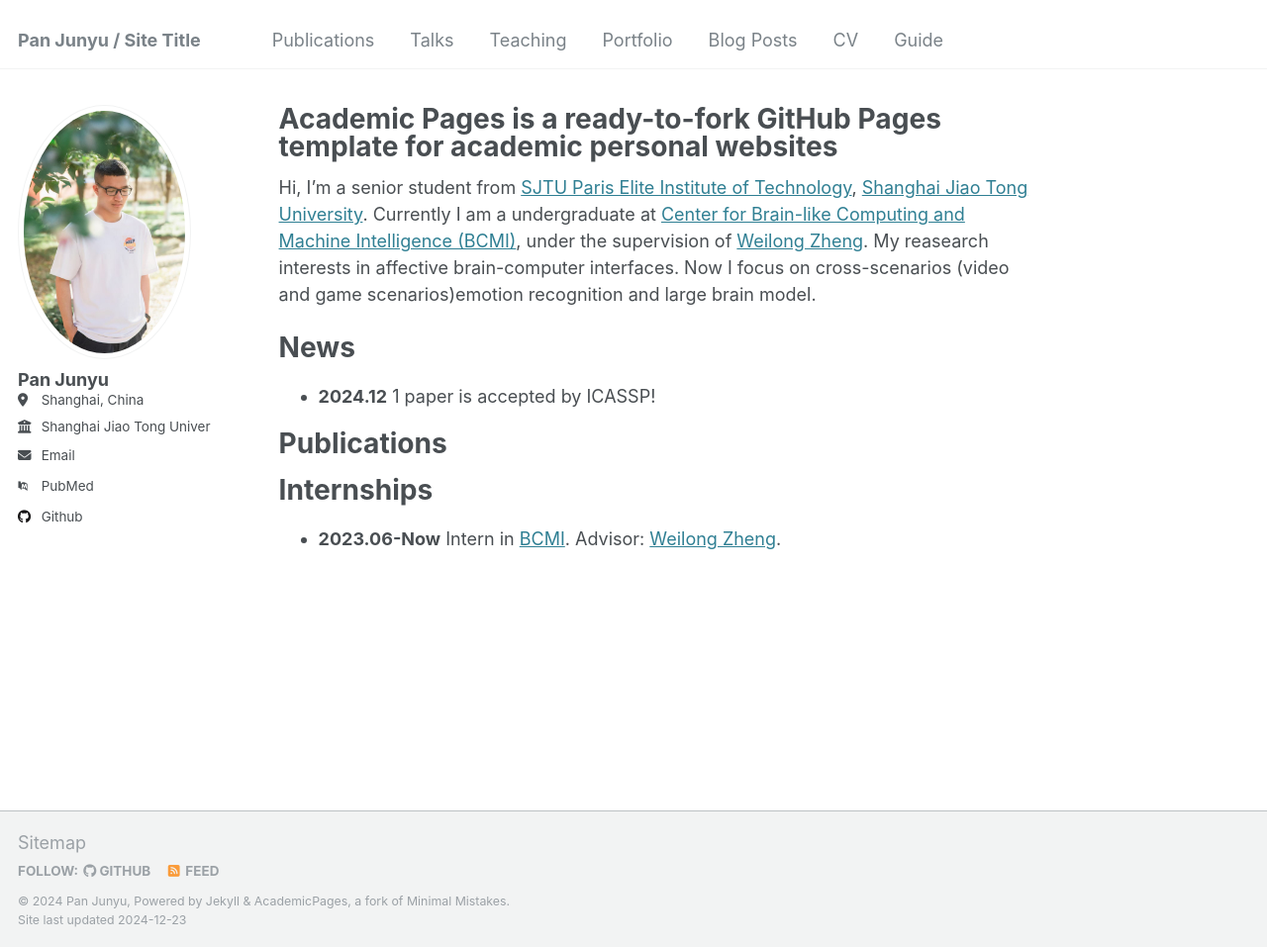
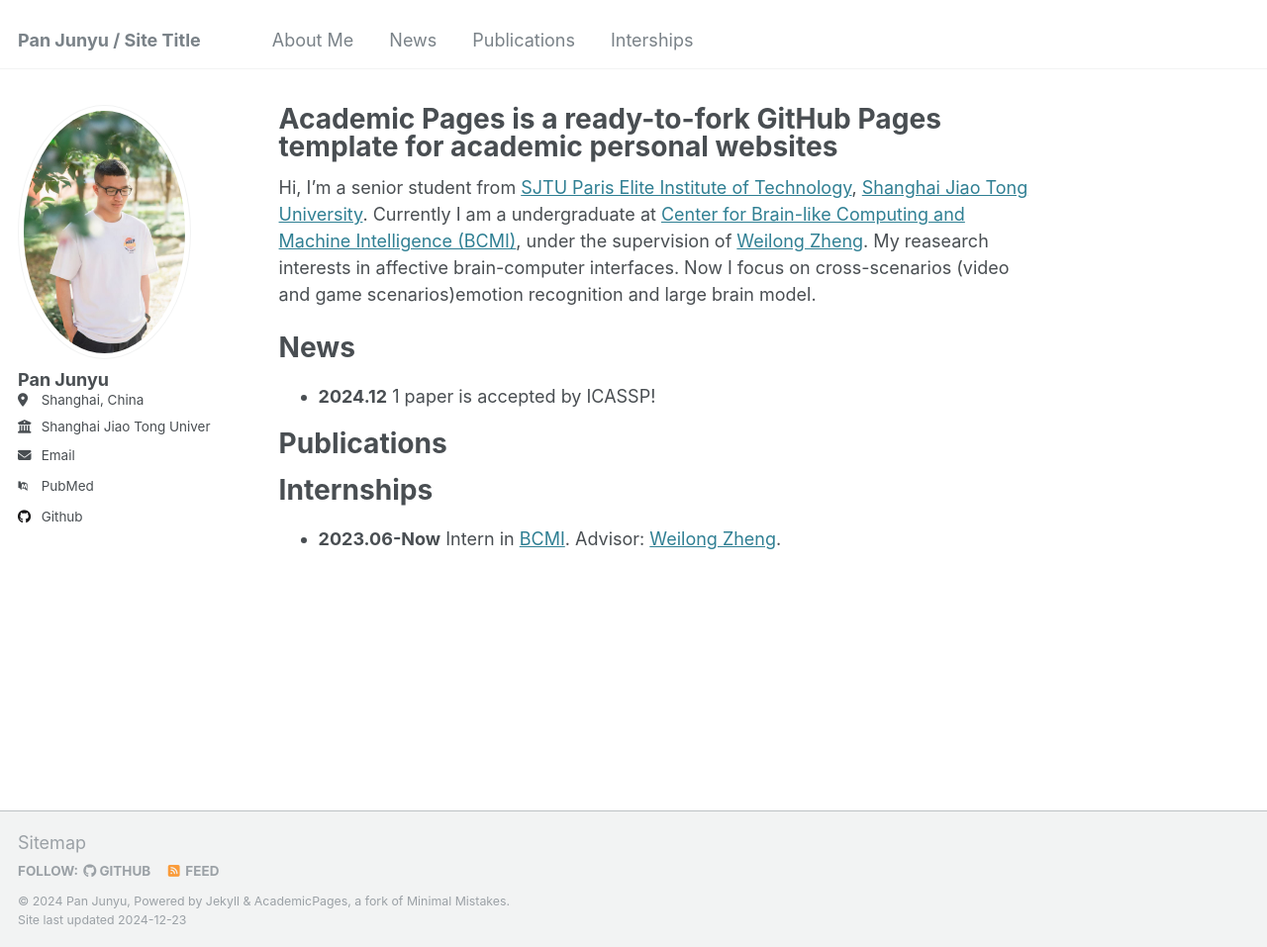
Before and after one commit to AlbertMentat/AlbertMentat.github.io, a Jekyll site: the page built from _pages/about.md, in a window 1280 px wide and 957 px high. Shown: the whole window at 99% size. Built offline with Jekyll 4.4.1, drawn with Linux system fonts in a browser that asks for light colours; some web fonts are replaced.

Commit message:
Update navigation.yml

```diff
--- a/_data/navigation.yml
+++ b/_data/navigation.yml
@@ -5,23 +5,23 @@
 # prevent it from being included in the site.
 
 main:
+  - title: "About Me"
+    url: /pages/
+
+  - title: "News"
+    url: /pages/
+
   - title: "Publications"
-    url: /publications/
+    url: /pages/
 
-  - title: "Talks"
-    url: /talks/
+  - title: "Interships"
+    url: /pages/
 
-  - title: "Teaching"
-    url: /teaching/
+  # - title: "Blog Posts"
+  #   url: /year-archive/
 
-  - title: "Portfolio"
-    url: /portfolio/
+  # - title: "CV"
+  #   url: /cv/
 
-  - title: "Blog Posts"
-    url: /year-archive/
-
-  - title: "CV"
-    url: /cv/
-
-  - title: "Guide"
-    url: /markdown/
+  # - title: "Guide"
+  #   url: /markdown/
```
